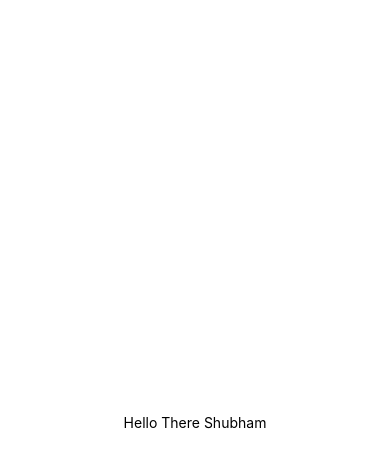
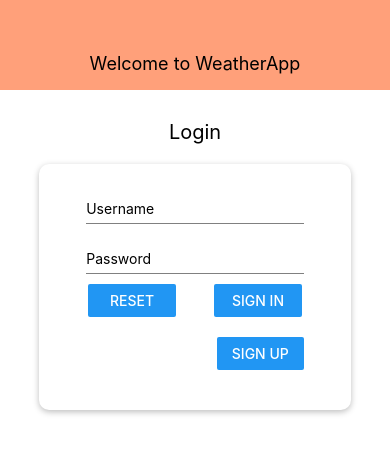
Before and after one commit to ShubhamRanaDev/NativeProject, a React Native app: screen / in a window 390 px wide. Shown: the top 466 px of the page. Built offline with nearby package versions, Linux system fonts and the light colour scheme.

Commit message:
login commit

```diff
--- a/App.js
+++ b/App.js
@@ -1,19 +1,17 @@
-import React from "react";
-import { StyleSheet, Text, View } from "react-native";
+import React from 'react'
+import { StyleSheet, View, Button } from 'react-native'
+import Login from './components/login'
 
-export default function App() {
+export default function App () {
   return (
-    <View style={styles.container}>
-      <Text>Hello There Shubham</Text>
+    <View style={styles.screen}>
+      <Login />
     </View>
-  );
+  )
 }
 
 const styles = StyleSheet.create({
-  container: {
-    flex: 1,
-    backgroundColor: "#fff",
-    alignItems: "center",
-    justifyContent: "center",
-  },
-});
+  screen: {
+    flex: 1
+  }
+})
--- /dev/null
+++ b/components/Header.js
@@ -0,0 +1,29 @@
+import React from 'react'
+import { View, StyleSheet, Text } from 'react-native'
+
+const Header = props => {
+  return (
+    <View style={styles.headerContainer}>
+      <Text style={styles.headerTitle}>{props.title}</Text>
+    </View>
+  )
+}
+
+const styles = StyleSheet.create({
+  headerContainer: {
+    width: '100%',
+    height: 90,
+    backgroundColor: '#ffa07a',
+    alignItems: 'center',
+    justifyContent: 'center',
+    paddingTop: 36
+  },
+  headerTitle: {
+    color: 'black',
+    fontSize: 18
+
+  }
+
+})
+
+export default Header
--- /dev/null
+++ b/components/login.js
@@ -0,0 +1,88 @@
+import React from 'react'
+import { View, StyleSheet, Text, TextInput, Button } from 'react-native'
+import Header from './Header'
+
+const Login = props => {
+  return (
+    <View>
+      <Header title='Welcome to WeatherApp' />
+      <View style={styles.loginContainer}>
+        <Text style={styles.text}>Login</Text>
+        <View style={styles.inputContainer}>
+          <TextInput style={styles.input} placeholder='Username' />
+          <TextInput style={styles.input} placeholder='Password' />
+          <View style={styles.buttonContainer}>
+            <View style={styles.button}>
+              <Button title='RESET' />
+            </View>
+            <View style={styles.button}>
+              <Button title='SIGN IN' />
+            </View>
+          </View>
+          <View style={styles.registerContainer}>
+            <View style={styles.registerText}>
+              <Button title='Sign Up' />
+            </View>
+          </View>
+        </View>
+      </View>
+    </View>
+  )
+}
+
+const styles = StyleSheet.create({
+  loginContainer: {
+    alignItems: 'center',
+    justifyContent: 'center',
+    marginVertical: 30
+  },
+  text: {
+    fontSize: 20
+  },
+  inputContainer: {
+    width: '80%',
+    shadowColor: 'black',
+    shadowOffset: {
+      width: 0,
+      height: 2
+    },
+    shadowOpacity: 0.26,
+    shadowRadius: 6,
+    elevation: 6,
+    backgroundColor: 'white',
+    borderRadius: 10,
+    padding: 20,
+    marginVertical: 20,
+    textAlign: 'center',
+    alignItems: 'center',
+    justifyContent: 'center'
+
+  },
+  input: {
+    width: '80%',
+    height: 30,
+    borderBottomColor: 'grey',
+    borderBottomWidth: 1,
+    marginVertical: 10
+  },
+  buttonContainer: {
+    width: '100%',
+    flexDirection: 'row',
+    justifyContent: 'space-around',
+    paddingHorizontal: 10
+  },
+  button: {
+    width: '35%'
+  },
+  registerContainer: {
+    width: '80%',
+    alignItems: 'flex-end',
+    marginVertical: 20
+  },
+  registerText: {
+    width: '40%',
+    textAlign: 'center'
+  }
+})
+
+export default Login
--- a/package.json
+++ b/package.json
@@ -8,11 +8,12 @@
     "eject": "expo eject"
   },
   "dependencies": {
-    "expo": "~37.0.3",
+    "expo": "^37.0.9",
     "react": "~16.9.0",
     "react-dom": "~16.9.0",
     "react-native": "https://github.com/expo/react-native/archive/sdk-37.0.1.tar.gz",
-    "react-native-web": "~0.11.7"
+    "react-native-web": "~0.11.7",
+    "standard": "^14.3.4"
   },
   "devDependencies": {
     "babel-preset-expo": "~8.1.0",
```
Also changed, not shown: 1 other file (tests, documents, lock files or other folders).
